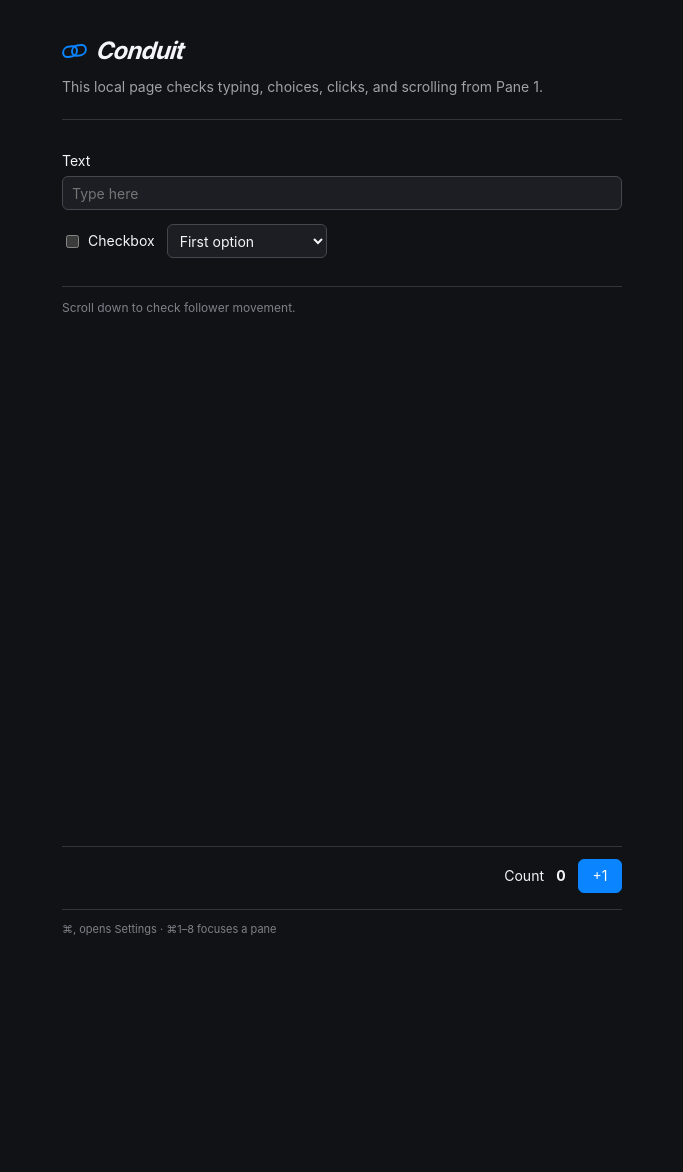
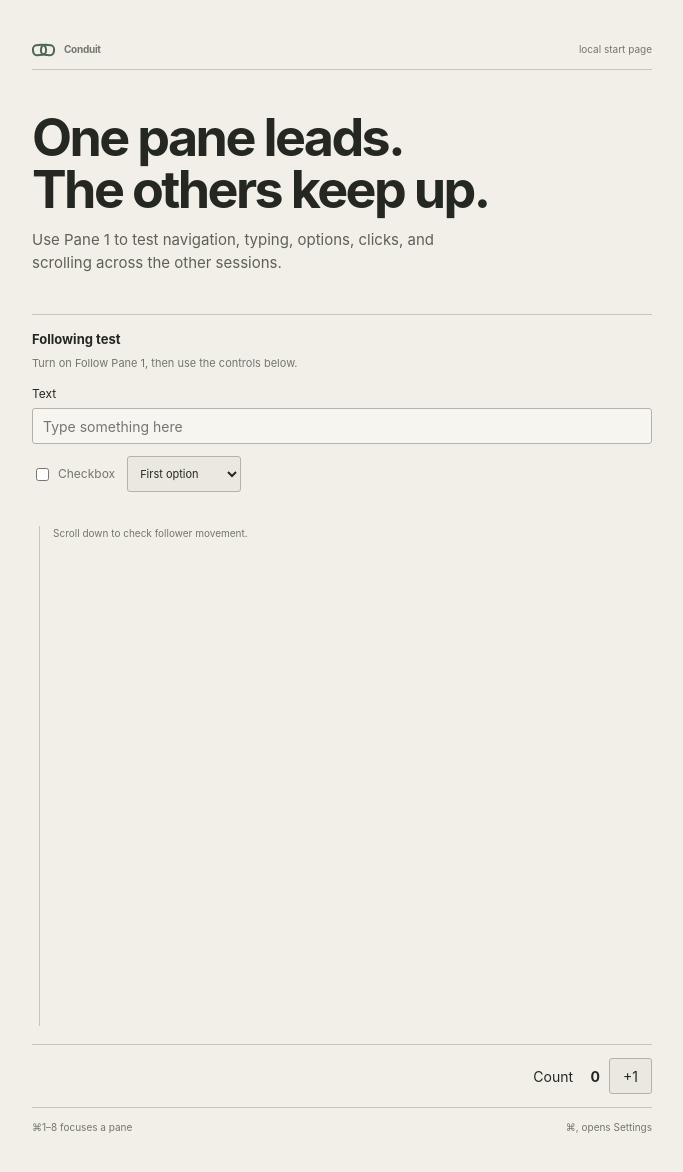
Before and after one commit to TestingWasTaken/TestingWasTaken, an Electron app: page src/renderer/welcome-v18.html in a window 1440 px wide. Shown: the whole page, without its empty margins (378-1061 px from the left). Before the commit the page ends 1008 px from the top, so only its background shows below. Drawn offline with Linux system fonts and the light colour scheme.

Commit message:
Restore the older Conduit home page style

```diff
--- a/src/renderer/welcome-v18.html
+++ b/src/renderer/welcome-v18.html
@@ -5,62 +5,53 @@
   <meta name="viewport" content="width=device-width, initial-scale=1" />
   <title>Conduit home</title>
   <style>
-    * { box-sizing: border-box; }
-    :root { color-scheme: dark; }
-    body {
-      margin: 0;
-      background: #111216;
-      color: #f5f5f7;
-      font: 14px/1.45 -apple-system, BlinkMacSystemFont, "Helvetica Neue", Arial, sans-serif;
-    }
-    main { width: min(560px, calc(100% - 40px)); margin: 34px auto 70px; }
-    .brand { display: flex; align-items: center; gap: 10px; margin-bottom: 8px; }
-    .mark { position: relative; width: 25px; height: 17px; transform: rotate(-8deg) skew(-8deg); }
-    .mark::before, .mark::after {
-      content: "";
-      position: absolute;
-      top: 2px;
-      width: 12px;
-      height: 8px;
-      border: 2px solid #0a84ff;
-      border-radius: 6px;
-    }
-    .mark::before { left: 0; }
-    .mark::after { right: 0; }
-    h1 { margin: 0; font-size: 24px; font-style: italic; letter-spacing: -.035em; transform: skew(-8deg); }
-    p { margin: 0 0 22px; color: #a1a1a7; }
-    section { padding-top: 18px; border-top: 1px solid #34353b; }
-    label { display: block; margin: 13px 0 5px; }
-    input[type="text"], select, button {
-      height: 34px;
-      border: 1px solid #45464e;
-      border-radius: 6px;
-      background: #1d1e23;
-      color: inherit;
-      font: inherit;
-    }
-    input[type="text"] { width: 100%; padding: 0 9px; }
-    select { min-width: 160px; padding: 0 8px; }
-    button { padding: 0 12px; cursor: pointer; }
-    .inline { display: flex; flex-wrap: wrap; align-items: center; gap: 12px; margin-top: 14px; }
-    .inline label { display: inline-flex; align-items: center; gap: 6px; margin: 0; }
-    .scroll-space { height: 560px; margin-top: 28px; padding-top: 12px; border-top: 1px solid #34353b; color: #7f8088; font-size: 12px; }
-    .counter-row { display: flex; align-items: center; justify-content: flex-end; gap: 8px; padding: 12px 0 16px; border-top: 1px solid #34353b; }
-    #count { min-width: 18px; font-weight: 700; text-align: center; }
-    #increment { min-width: 44px; color: white; border-color: #0a84ff; background: #0a84ff; }
-    footer { padding-top: 12px; border-top: 1px solid #34353b; color: #7f8088; font-size: 11px; }
+    :root { color-scheme: light; --paper:#f1efe7; --ink:#252822; --muted:#74766f; --line:#c8c5ba; --control:#ebe8df; --accent:#4d6756; }
+    * { box-sizing:border-box; }
+    body { margin:0; background:var(--paper); color:var(--ink); font:14px/1.5 -apple-system,BlinkMacSystemFont,"Helvetica Neue",Arial,sans-serif; }
+    main { width:min(620px,calc(100% - 38px)); margin:42px auto 80px; }
+    header { display:flex; align-items:center; justify-content:space-between; padding-bottom:12px; border-bottom:1px solid var(--line); }
+    .wordmark { display:inline-flex; align-items:center; gap:9px; font-size:14px; font-weight:700; letter-spacing:-.02em; }
+    .mark { position:relative; width:23px; height:15px; }
+    .mark::before,.mark::after { content:""; position:absolute; top:2px; width:11px; height:8px; border:2px solid var(--accent); border-radius:5px; }
+    .mark::before { left:0; transform:rotate(-7deg); }
+    .mark::after { right:0; transform:rotate(7deg); }
+    header span:last-child { color:var(--muted); font-size:10px; }
+    h1 { max-width:520px; margin:42px 0 13px; font-size:clamp(34px,6vw,52px); line-height:1; letter-spacing:-.05em; font-weight:720; }
+    .intro { max-width:450px; margin:0; color:#5e6059; font-size:15px; }
+    section { margin-top:40px; padding-top:15px; border-top:1px solid var(--line); }
+    section h2 { margin:0 0 5px; font-size:13px; }
+    section p { margin:0 0 14px; color:var(--muted); font-size:11px; }
+    label { display:block; margin:12px 0 5px; font-size:12px; }
+    input[type="text"],select,button { height:36px; border:1px solid #b5b2a7; border-radius:3px; background:var(--control); color:var(--ink); font:inherit; }
+    input[type="text"] { width:100%; padding:0 10px; background:rgba(255,255,255,.34); }
+    .option-row { display:flex; flex-wrap:wrap; align-items:center; gap:12px; margin-top:12px; color:var(--muted); font-size:11px; }
+    .option-row label { display:inline-flex; align-items:center; gap:6px; margin:0; }
+    select { padding:0 8px; }
+    .scroll-space { height:500px; margin:34px 0 18px 7px; padding-left:13px; border-left:1px solid var(--line); color:var(--muted); font-size:10px; }
+    .counter-row { display:flex; align-items:center; justify-content:flex-end; gap:9px; padding:13px 0; border-top:1px solid var(--line); }
+    .counter-row button { padding:0 13px; cursor:pointer; }
+    .counter-row strong { min-width:18px; text-align:right; }
+    footer { display:flex; justify-content:space-between; gap:15px; padding-top:12px; border-top:1px solid var(--line); color:var(--muted); font-size:10px; }
   </style>
 </head>
 <body>
   <main>
-    <div class="brand"><span class="mark" aria-hidden="true"></span><h1>Conduit</h1></div>
-    <p>This local page checks typing, choices, clicks, and scrolling from Pane 1.</p>
+    <header>
+      <div class="wordmark"><span class="mark" aria-hidden="true"></span><span>Conduit</span></div>
+      <span>local start page</span>
+    </header>
+
+    <h1>One pane leads.<br />The others keep up.</h1>
+    <p class="intro">Use Pane 1 to test navigation, typing, options, clicks, and scrolling across the other sessions.</p>
 
     <section>
+      <h2>Following test</h2>
+      <p>Turn on Follow Pane 1, then use the controls below.</p>
+
       <label for="message">Text</label>
-      <input id="message" type="text" placeholder="Type here" />
+      <input id="message" type="text" placeholder="Type something here" />
 
-      <div class="inline">
+      <div class="option-row">
         <label><input id="enabled" type="checkbox" /> Checkbox</label>
         <select id="choice" aria-label="Test option">
           <option>First option</option>
@@ -71,8 +62,17 @@
     </section>
 
     <div class="scroll-space">Scroll down to check follower movement.</div>
-    <div class="counter-row"><span>Count</span><span id="count">0</span><button id="increment">+1</button></div>
-    <footer>⌘, opens Settings · ⌘1–8 focuses a pane</footer>
+
+    <div class="counter-row">
+      <span>Count</span>
+      <strong id="count">0</strong>
+      <button id="increment">+1</button>
+    </div>
+
+    <footer>
+      <span>⌘1–8 focuses a pane</span>
+      <span>⌘, opens Settings</span>
+    </footer>
   </main>
 
   <script>
```
